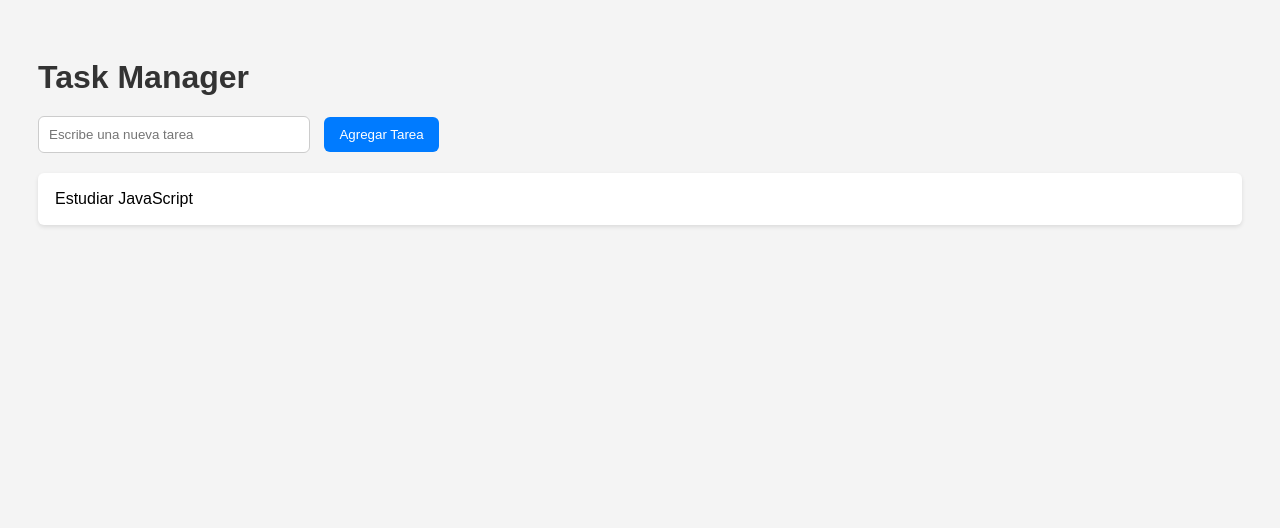
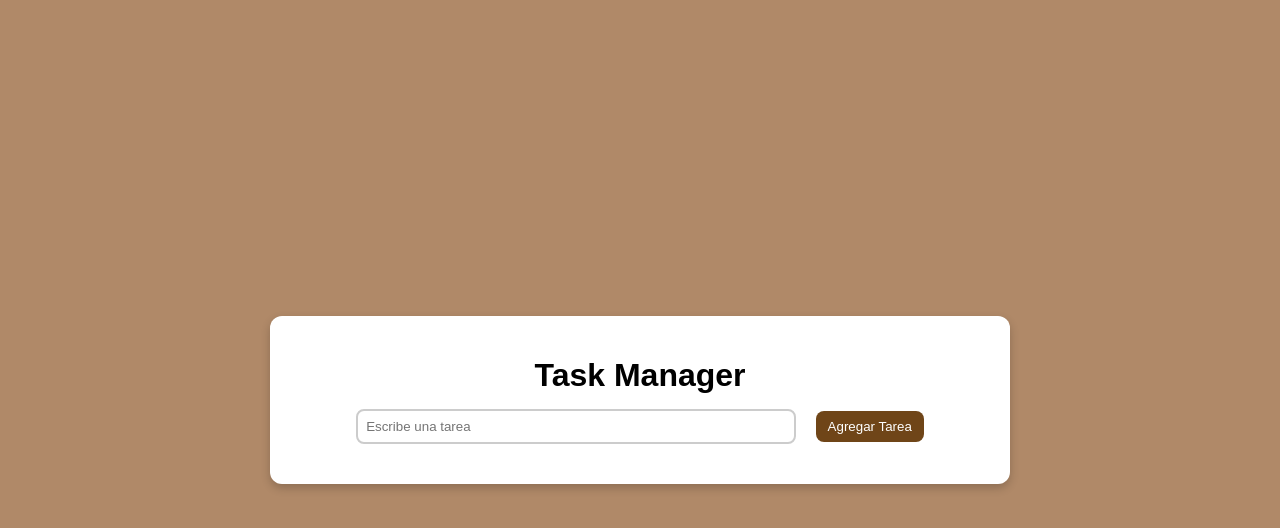
Before and after one commit to nicolekatedurancorrales2-pixel/fullstack-project, a plain HTML site: page index.html in a window 1280 px wide. Drawn offline with Linux system fonts and the light colour scheme.

Commit message:
task manager working

```diff
--- a/index.html
+++ b/index.html
@@ -1,67 +1,131 @@
-<!DOCTYPE html>
-<html lang="en">
+<!doctype html>
+<html lang="es">
   <head>
-    <meta charset="UTF-8">
-    <meta name="viewport" content="width=device-width, initial-scale=1.0">
+    <meta charset="UTF-8" />
+    <meta name="viewport" content="width=device-width, initial-scale=1.0" />
     <title>Task Manager</title>
+
     <style>
-        body{
+      /* ===== ESTILO GENERAL ===== */
+      body {
         font-family: Arial, sans-serif;
-            padding: 30px;
-            background-color: #f4f4f4;
+        background: #b08968;
+        display: flex;
+        justify-content: center;
+        align-items: center;
+        height: 100vh;
+        margin: 0;
       }
-        h1{
-            color:#333;
-            margin-bottom: 20px;
 
+      .container {
+        background: white;
+        padding: 20px;
+        border-radius: 12px;
+        width: 700px;
+        box-shadow: 0 4px 10px rgba(0, 0, 0, 0.2);
+        text-align: center;
       }
-        input{
+
+      h1 {
+        margin-bottom: 15px;
+      }
+
+      /* ===== INPUT ===== */
+      input {
+        width: 60%;
+        padding: 8px;
+        border: 2px solid #ccc;
+        border-radius: 8px;
+        outline: none;
+        margin-right: 15px;
+      }
+
+      /* ===== BOTÓN ===== */
+      button {
+        padding: 8px 12px;
+        border: none;
+        background: #6f4518;
+        color: white;
+        border-radius: 8px;
+        cursor: pointer;
+        transition: 0.3s;
+      }
+
+      button:hover {
+        background: #fffdde;
+        color: black;
+        border: 1px solid black;
+      }
+
+      /* ===== LISTA ===== */
+      ul {
+        list-style: none;
+        padding: 0;
+        margin-top: 20px;
+      }
+
+      /* ===== TAREAS ===== */
+      li {
+        background: #fef1e1;
+        margin: 8px 0;
         padding: 10px;
-            width: 250px;
-            border:1px solid #ccc;
-            border-radius: 6px;
+        border-radius: 8px;
+        cursor: pointer;
+        transition: 0.2s;
+        /*width: 100%;*/
+        text-align: start;
+        word-wrap: break-word;
       }
-        button{
-            padding: 10px 15px;
-            margin-left: 10px;
-            background-color: #007BFF;
-            color: white;
-            border: none;
-            border-radius: 6px;
-            cursor:pointer
-        }
-        button:hover{
-            background-color: #0056b3;
 
-        }
-        ul{
-            list-style: none;
-            padding: 0px;
-            margin-top: 20px;
-
-        }
-        li{
-            background-color: white;
-            padding: 17px;
-            margin-bottom: 10px;
-            border-radius: 6px;
-            box-shadow: 0 2px 4px rgba(0,0,0,0.1) ;
+      li:hover {
+        background: #ddd;
       }
     </style>
   </head>
+
   <body>
+    <div class="container">
       <h1>Task Manager</h1>
-    <input type="text" id="taskInput" placeholder="Escribe una nueva tarea">
-    <button id="addTaskBtn">Agregar Tarea</button>
-    <ul id="taskList">
-        <li>Estudiar JavaScript</li>
-    </ul>
+
+      <input
+        type="text"
+        id="taskInput"
+        placeholder="Escribe una tarea"
+        maxlength="150"
+      />
+      <button id="addTaskBtn" onclick="agregarTarea()">Agregar Tarea</button>
+
+      <ul id="taskList"></ul>
+    </div>
+
     <script>
-        const input = document.querySelector("#taskInput");
-        const button = document.querySelector("#addTaskBtn");
-        const list = document.querySelector("#taskList");
+      function agregarTarea() {
+        const input = document.getElementById("taskInput");
+        const texto = input.value.trim();
 
-        button.addEventListener("click",() =>{});
+        // No permitir tareas vacías
+        if (texto === "") {
+          alert("Escribe una tarea válida");
+          return;
+        }
+
+        const lista = document.getElementById("taskList");
+
+        // Crear nueva tarea
+        const li = document.createElement("li");
+        li.textContent = texto;
+
+        // Eliminar tarea al hacer clic
+        li.onclick = function () {
+          li.remove();
+        };
+
+        // Agregar a la lista
+        lista.appendChild(li);
+
+        // Limpiar input
+        input.value = "";
+      }
     </script>
   </body>
 </html>
```
Lines whose indentation alone changed are shown as unchanged.
